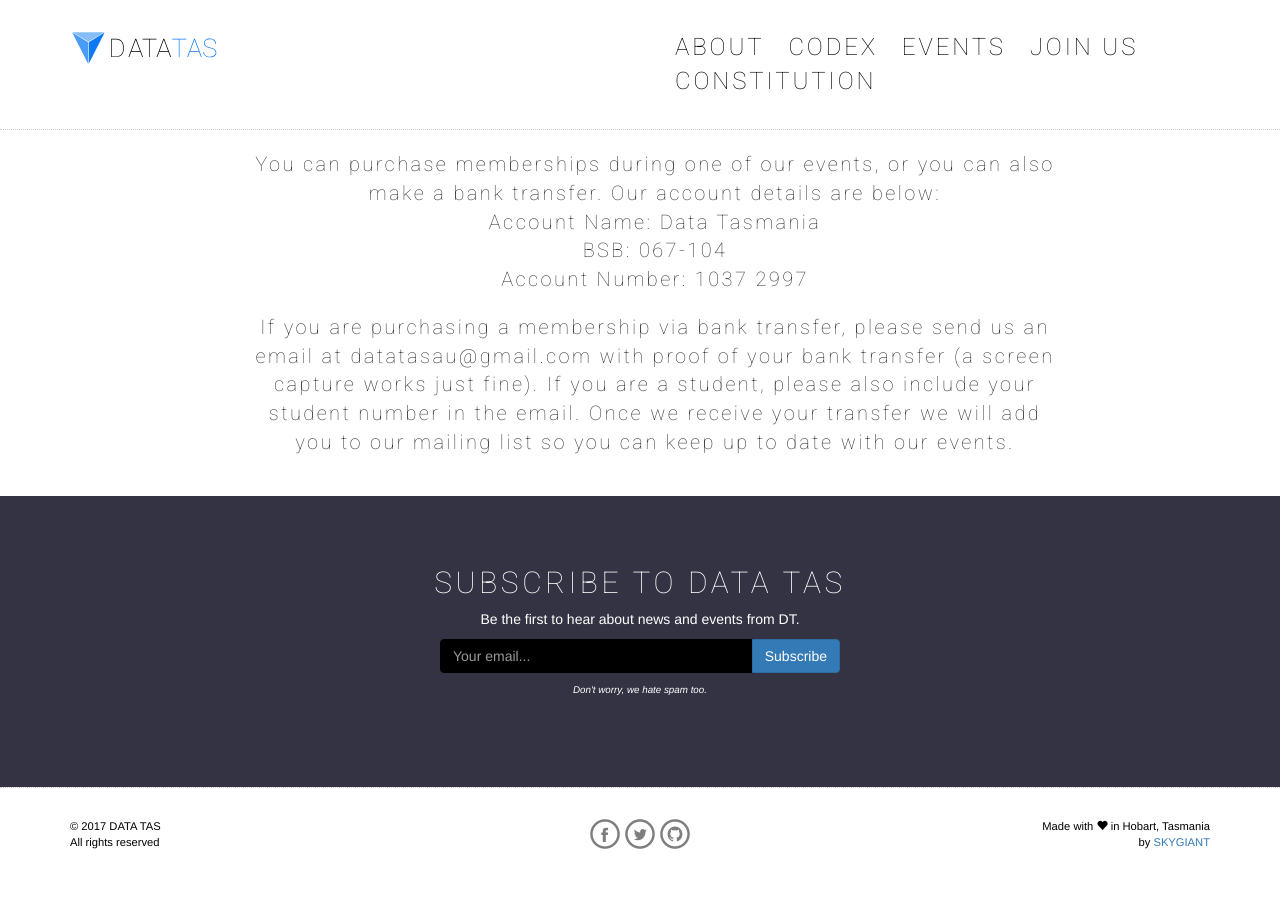
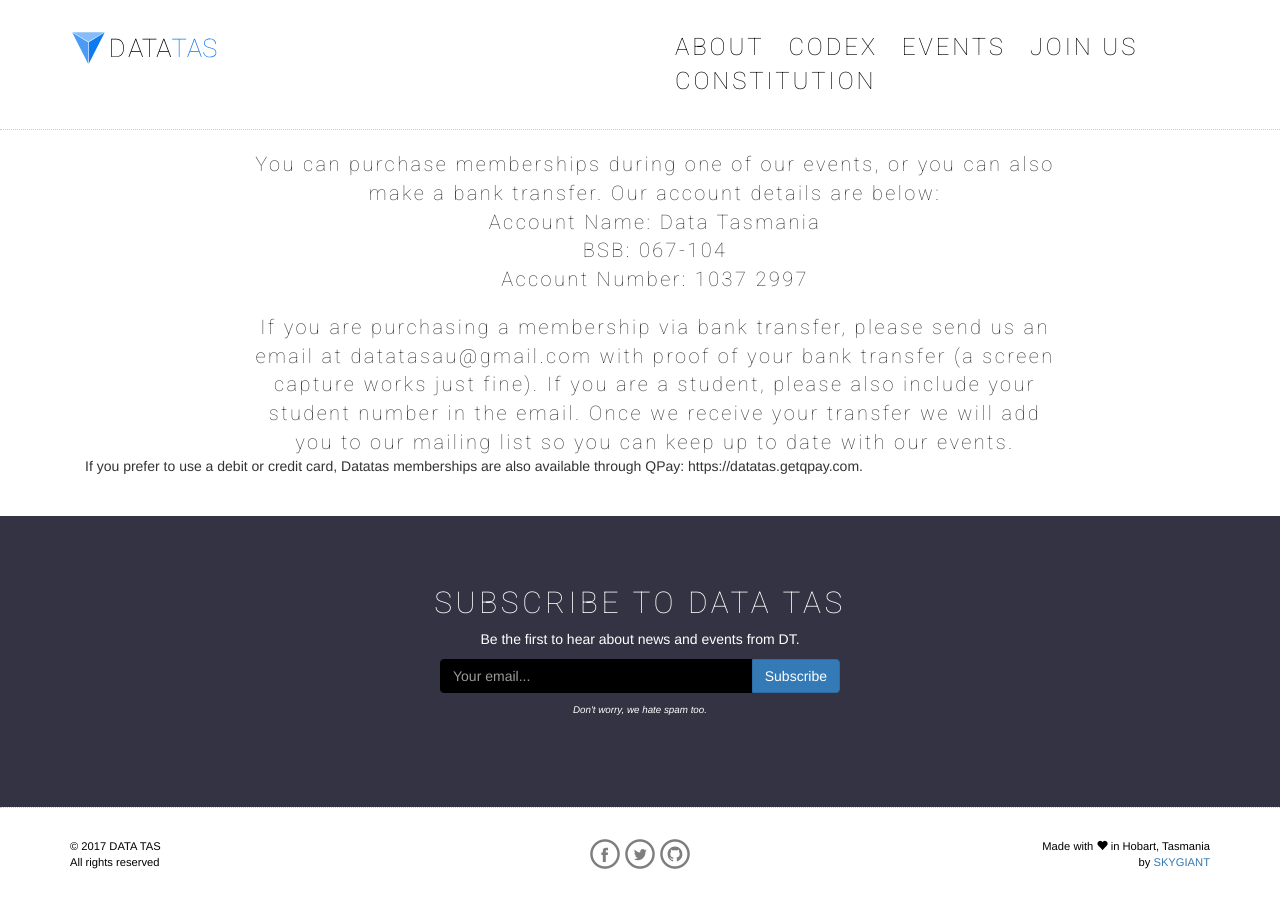
Before and after one commit to datatas/datatas.github.io, a Jekyll site: the page built from join/index.md, in a window 1280 px wide and 900 px high, scrolled down 569 px. Built offline with Jekyll 4.4.1, drawn with Linux system fonts in a browser that asks for light colours; nearby versions of some CDN libraries.

Commit message:
Update index.md
Adding QPay

```diff
--- a/join/index.md
+++ b/join/index.md
@@ -22,3 +22,5 @@ container: true
                 Account Number: 1037 2997<br></p>
                 <br>
                 <p>If you are purchasing a membership via bank transfer, please send us an email at datatasau@gmail.com with proof of your bank transfer (a screen capture works just fine). If you are a student, please also include your student number in the email. Once we receive your transfer we will add you to our mailing list so you can keep up to date with our events.</p>
+
+If you prefer to use a debit or credit card, Datatas memberships are also available through QPay: https://datatas.getqpay.com.
```
